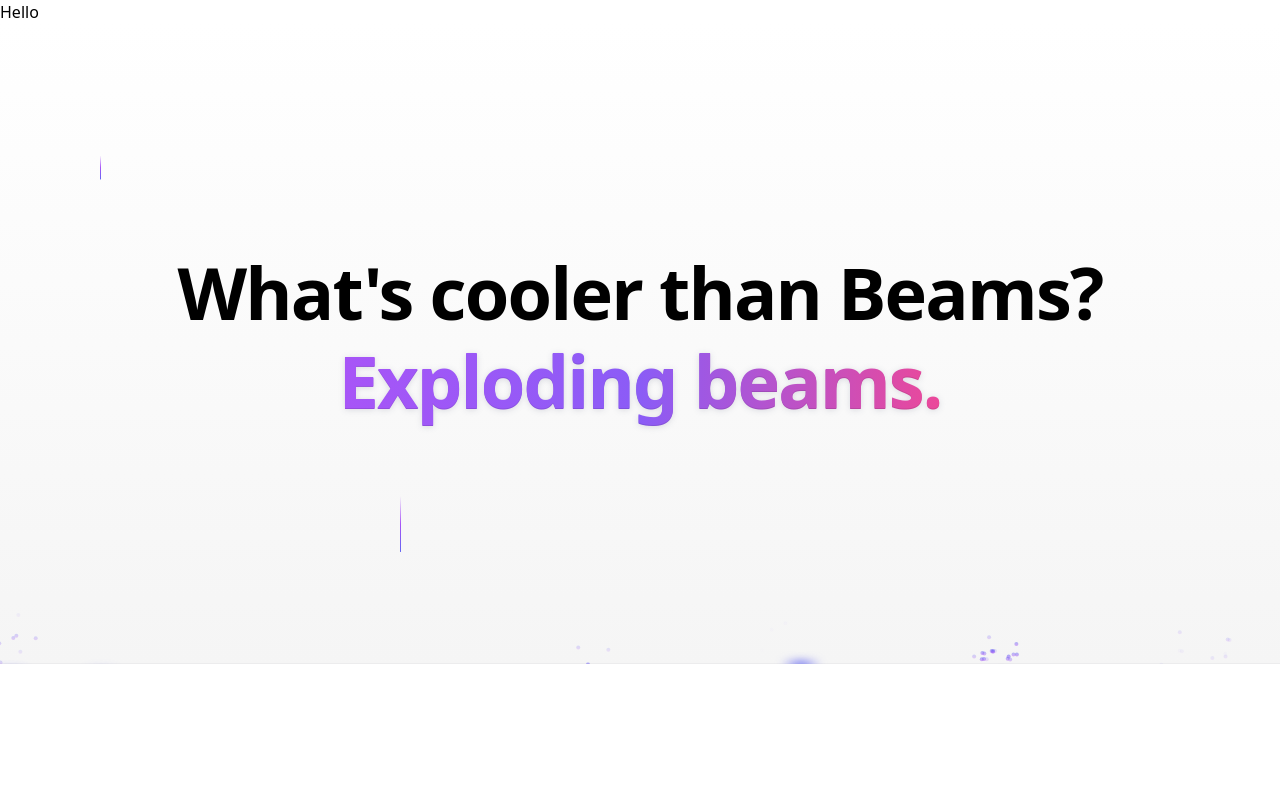
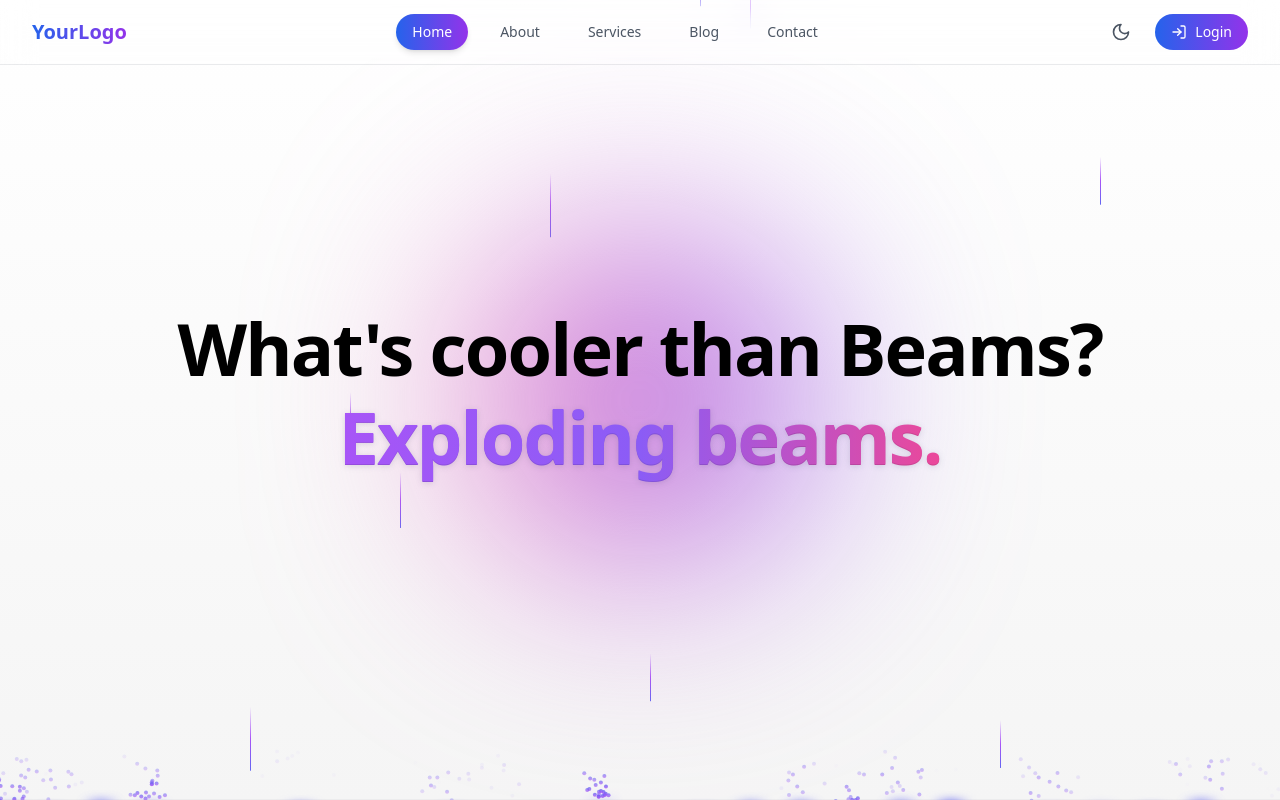
Before and after one commit to rushikesh125/forge-ai, a Next.js app: page / in a window 1280 px wide. Built offline with nearby package versions, Linux system fonts and the light colour scheme.

Commit message:
inital commit

```diff
--- a/package.json
+++ b/package.json
@@ -11,8 +11,10 @@
   "dependencies": {
     "@tabler/icons-react": "^3.30.0",
     "clsx": "^2.1.1",
+    "lucide-react": "^0.475.0",
     "motion": "^12.4.1",
     "next": "15.1.6",
+    "next-themes": "^0.4.4",
     "react": "^19.0.0",
     "react-dom": "^19.0.0",
     "tailwind-merge": "^3.0.1"
--- a/src/app/page.js
+++ b/src/app/page.js
@@ -1,11 +1,19 @@
+import NavBar from "@/components/Navbar";
 import { BackgroundBeamsWithCollision } from "@/components/ui/background-beams-with-collision";
-import Image from "next/image";
+import { ThemeProvider } from "@/components/providers/theme-provider";
 
 export default function Home() {
   return (
     <>
-      <h1>Hello</h1>
-      <BackgroundBeamsWithCollision>
+       <ThemeProvider
+          attribute="class"
+          defaultTheme="system"
+          enableSystem
+          disableTransitionOnChange
+        >
+          <NavBar />
+      <BackgroundBeamsWithCollision className={`relative min-h-screen w-full`}>
+        <div className="absolute h-52 w-52 lg:h-80 lg:w-80 bg-gradient-to-r from-pink-400 to-violet-500 rounded-full z-20 blur-[110px]"></div>
         <h2 className="text-2xl relative z-20 md:text-4xl lg:text-7xl font-bold text-center text-black dark:text-white font-sans tracking-tight">
           What&apos;s cooler than Beams?{" "}
           <div className="relative mx-auto inline-block w-max [filter:drop-shadow(0px_1px_3px_rgba(27,_37,_80,_0.14))]">
@@ -18,6 +26,9 @@ export default function Home() {
           </div>
         </h2>
       </BackgroundBeamsWithCollision>
+        </ThemeProvider>
     </>
+
+
   );
 }
--- /dev/null
+++ b/src/components/Navbar.jsx
@@ -0,0 +1,171 @@
+"use client";
+
+import Link from "next/link";
+import { usePathname } from "next/navigation";
+import { useState, useEffect } from "react";
+import { Menu, X, Sun, Moon, LogIn } from "lucide-react";
+import { useTheme } from "next-themes";
+
+const NavBar = () => {
+  const [isOpen, setIsOpen] = useState(false);
+  const [isScrolled, setIsScrolled] = useState(false);
+  const [mounted, setMounted] = useState(false);
+  const pathname = usePathname();
+  const { theme, setTheme } = useTheme();
+
+  useEffect(() => {
+    setMounted(true);
+  }, []);
+
+  useEffect(() => {
+    const handleScroll = () => {
+      if (window.scrollY > 20) {
+        setIsScrolled(true);
+      } else {
+        setIsScrolled(false);
+      }
+    };
+
+    window.addEventListener("scroll", handleScroll);
+    return () => window.removeEventListener("scroll", handleScroll);
+  }, []);
+
+  useEffect(() => {
+    setIsOpen(false);
+  }, [pathname]);
+
+  const navigationLinks = [
+    { name: "Home", href: "/" },
+    { name: "About", href: "/about" },
+    { name: "Services", href: "/services" },
+    { name: "Blog", href: "/blog" },
+    { name: "Contact", href: "/contact" },
+  ];
+
+  const isActive = (path) => pathname === path;
+
+  return (
+    <nav
+      className={`fixed w-full z-50 transition-all duration-300 backdrop-blur-lg border-b border-slate-700/[0.10] dark:border-slate-100/[0.30]`}
+    >
+      <div className="max-w-7xl mx-auto px-4 sm:px-6 lg:px-8">
+        <div className="flex items-center justify-between h-16">
+          {/* Logo */}
+          <div className="flex-shrink-0">
+            <Link
+              href="/"
+              className="text-xl font-bold bg-gradient-to-r from-blue-600 to-purple-600 bg-clip-text text-transparent hover:from-blue-500 hover:to-purple-500 transition-all duration-300"
+            >
+              YourLogo
+            </Link>
+          </div>
+
+          {/* Desktop Navigation - Centered */}
+          <div className="hidden md:flex md:flex-1 md:items-center md:justify-center">
+            <div className="flex items-center space-x-4">
+              {navigationLinks.map((link) => (
+                <Link
+                  key={link.name}
+                  href={link.href}
+                  className={`px-4 py-2 rounded-full text-sm font-medium transition-all duration-300 ${
+                    isActive(link.href)
+                      ? "text-white bg-gradient-to-r from-blue-600 to-purple-600 shadow-md hover:shadow-lg"
+                      : "text-gray-600 dark:text-gray-300 hover:bg-gray-100 dark:hover:bg-gray-800"
+                  }`}
+                >
+                  {link.name}
+                </Link>
+              ))}
+            </div>
+          </div>
+
+          {/* Right side items: Theme Toggle & Login */}
+          <div className="hidden md:flex md:items-center md:space-x-4">
+            <button
+              onClick={() => setTheme(theme === "dark" ? "light" : "dark")}
+              className="p-2 rounded-full text-gray-600 dark:text-gray-300 hover:bg-gray-100 dark:hover:bg-gray-800 transition-colors duration-300"
+              aria-label="Toggle theme"
+            >
+              {mounted && theme === "dark" ? (
+                <Sun className="w-5 h-5" />
+              ) : (
+                <Moon className="w-5 h-5" />
+              )}
+            </button>
+
+            {/* Login Link */}
+            <Link
+              href="/login"
+              className="flex items-center space-x-2 px-4 py-2 rounded-full text-sm font-medium text-white bg-gradient-to-r from-blue-600 to-purple-600 hover:shadow-lg transition-all duration-300"
+            >
+              <LogIn className="w-4 h-4" />
+              <span>Login</span>
+            </Link>
+          </div>
+
+          {/* Mobile menu button */}
+          <div className="flex items-center space-x-4 md:hidden">
+            <button
+              onClick={() => setTheme(theme === "dark" ? "light" : "dark")}
+              className="p-2 rounded-full text-gray-600 dark:text-gray-300 hover:bg-gray-100 dark:hover:bg-gray-800 transition-colors duration-300"
+              aria-label="Toggle theme"
+            >
+              {mounted && theme === "dark" ? (
+                <Sun className="w-5 h-5" />
+              ) : (
+                <Moon className="w-5 h-5" />
+              )}
+            </button>
+            <Link
+            href="/login"
+            className="flex items-center space-x-2 px-4 py-2 rounded-full text-base font-medium text-white bg-gradient-to-r from-blue-600 to-purple-600 hover:shadow-lg transition-all duration-300 mt-2"
+          >
+            <LogIn className="w-4 h-4" />
+            <span>Login</span>
+          </Link>
+            <button
+              onClick={() => setIsOpen(!isOpen)}
+              className="inline-flex items-center justify-center p-2 rounded-full text-gray-600 dark:text-gray-300 hover:bg-gray-100 dark:hover:bg-gray-800 transition-colors duration-300 focus:outline-none focus:ring-2 focus:ring-blue-500"
+              aria-expanded="false"
+            >
+              <span className="sr-only">Open main menu</span>
+              {isOpen ? (
+                <X className="block h-6 w-6" aria-hidden="true" />
+              ) : (
+                <Menu className="block h-6 w-6" aria-hidden="true" />
+              )}
+            </button>
+          </div>
+        </div>
+      </div>
+
+      {/* Mobile menu */}
+      <div
+        className={`md:hidden transition-all duration-300 ease-in-out ${
+          isOpen ? "max-h-96 opacity-100" : "max-h-0 opacity-0"
+        } overflow-hidden`}
+      >
+        <div className="px-2 pt-2 pb-3 space-y-1 dark:bg-gray-900/90 bg-white/90 backdrop-blur-md">
+          {navigationLinks.map((link) => (
+            <Link
+              key={link.name}
+              href={link.href}
+              className={`block px-4 py-2 rounded-full text-base font-medium transition-all duration-300 ${
+                isActive(link.href)
+                  ? "text-white bg-gradient-to-r from-blue-600 to-purple-600 shadow-md"
+                  : "text-gray-600 dark:text-gray-300 hover:bg-gray-100 dark:hover:bg-gray-800"
+              }`}
+            >
+              {link.name}
+            </Link>
+          ))}
+
+          {/* Login Link in Mobile Menu */}
+
+        </div>
+      </div>
+    </nav>
+  );
+};
+
+export default NavBar;
--- /dev/null
+++ b/src/components/providers/theme-provider.jsx
@@ -0,0 +1,7 @@
+"use client";
+
+import { ThemeProvider as NextThemesProvider } from "next-themes";
+
+export function ThemeProvider({ children, ...props }) {
+  return <NextThemesProvider {...props}>{children}</NextThemesProvider>;
+}
--- a/src/components/ui/background-beams-with-collision.jsx
+++ b/src/components/ui/background-beams-with-collision.jsx
@@ -11,6 +11,7 @@ export const BackgroundBeamsWithCollision = ({
   const parentRef = useRef(null);
 
   const beams = [
+    // Original beams
     {
       initialX: 10,
       translateX: 10,
@@ -61,6 +62,158 @@ export const BackgroundBeamsWithCollision = ({
       delay: 2,
       className: "h-6",
     },
+    // New beams
+    {
+      initialX: 50,
+      translateX: 50,
+      duration: 8,
+      repeatDelay: 4,
+      delay: 1,
+      className: "h-8",
+    },
+    {
+      initialX: 250,
+      translateX: 250,
+      duration: 6,
+      repeatDelay: 5,
+      delay: 3,
+      className: "h-16",
+    },
+    {
+      initialX: 300,
+      translateX: 300,
+      duration: 9,
+      repeatDelay: 2,
+      className: "h-10",
+    },
+    {
+      initialX: 500,
+      translateX: 500,
+      duration: 5,
+      repeatDelay: 6,
+      delay: 2,
+      className: "h-14",
+    },
+    {
+      initialX: 700,
+      translateX: 700,
+      duration: 7,
+      repeatDelay: 4,
+      className: "h-8",
+    },
+    {
+      initialX: 900,
+      translateX: 900,
+      duration: 8,
+      repeatDelay: 3,
+      delay: 1,
+      className: "h-18",
+    },
+    {
+      initialX: 1100,
+      translateX: 1100,
+      duration: 6,
+      repeatDelay: 5,
+      className: "h-12",
+    },
+    {
+      initialX: 1300,
+      translateX: 1300,
+      duration: 10,
+      repeatDelay: 2,
+      delay: 3,
+      className: "h-16",
+    },
+    {
+      initialX: 150,
+      translateX: 150,
+      duration: 7,
+      repeatDelay: 4,
+      delay: 2,
+      className: "h-10",
+    },
+    {
+      initialX: 350,
+      translateX: 350,
+      duration: 5,
+      repeatDelay: 6,
+      className: "h-14",
+    },
+    {
+      initialX: 450,
+      translateX: 450,
+      duration: 8,
+      repeatDelay: 3,
+      delay: 1,
+      className: "h-8",
+    },
+    {
+      initialX: 550,
+      translateX: 550,
+      duration: 6,
+      repeatDelay: 5,
+      className: "h-16",
+    },
+    {
+      initialX: 650,
+      translateX: 650,
+      duration: 9,
+      repeatDelay: 2,
+      delay: 2,
+      className: "h-12",
+    },
+    {
+      initialX: 750,
+      translateX: 750,
+      duration: 7,
+      repeatDelay: 4,
+      className: "h-10",
+    },
+    {
+      initialX: 850,
+      translateX: 850,
+      duration: 5,
+      repeatDelay: 6,
+      delay: 3,
+      className: "h-14",
+    },
+    {
+      initialX: 950,
+      translateX: 950,
+      duration: 8,
+      repeatDelay: 3,
+      className: "h-18",
+    },
+    {
+      initialX: 1050,
+      translateX: 1050,
+      duration: 6,
+      repeatDelay: 5,
+      delay: 2,
+      className: "h-8",
+    },
+    {
+      initialX: 1150,
+      translateX: 1150,
+      duration: 9,
+      repeatDelay: 2,
+      className: "h-16",
+    },
+    {
+      initialX: 1250,
+      translateX: 1250,
+      duration: 7,
+      repeatDelay: 4,
+      delay: 1,
+      className: "h-12",
+    },
+    {
+      initialX: 1350,
+      translateX: 1350,
+      duration: 5,
+      repeatDelay: 6,
+      className: "h-10",
+    }
   ];
 
   return (
@@ -68,7 +221,6 @@ export const BackgroundBeamsWithCollision = ({
       ref={parentRef}
       className={cn(
         "h-96 md:h-[40rem] bg-gradient-to-b from-white to-neutral-100 dark:from-neutral-950 dark:to-neutral-800 relative flex items-center w-full justify-center overflow-hidden",
-        // h-screen if you want bigger
         className
       )}>
       {beams.map((beam) => (
@@ -89,6 +241,8 @@ export const BackgroundBeamsWithCollision = ({
     </div>)
   );
 };
+
+// Rest of the component code remains the same...
 
 const CollisionMechanism = React.forwardRef(({ parentRef, containerRef, beamOptions = {} }, ref) => {
   const beamRef = useRef(null);
--- a/tailwind.config.mjs
+++ b/tailwind.config.mjs
@@ -14,4 +14,5 @@ export default {
     },
   },
   plugins: [],
+   darkMode: "class",
 };
```
Also changed, not shown: 1 other file (tests, documents, lock files or other folders).
